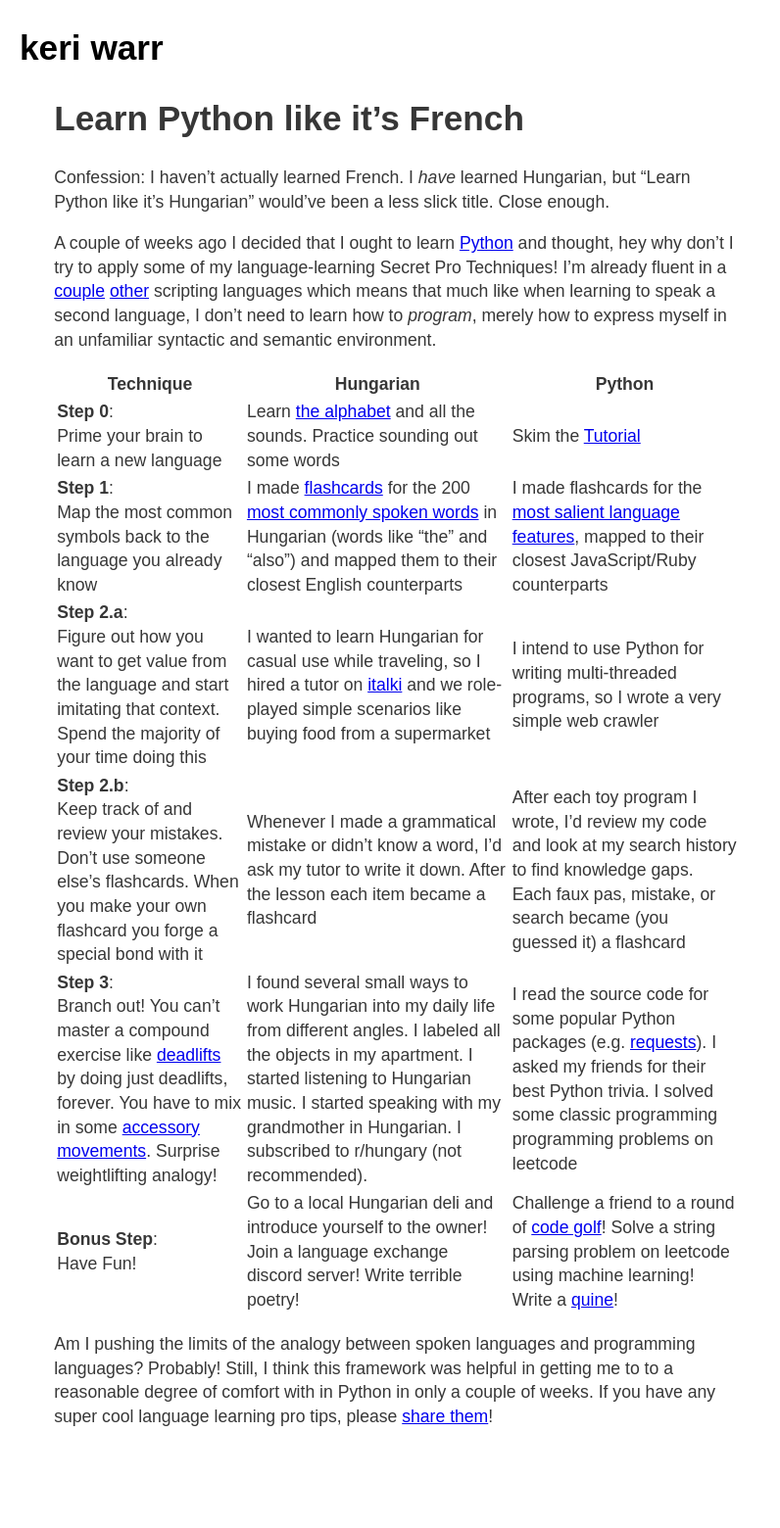
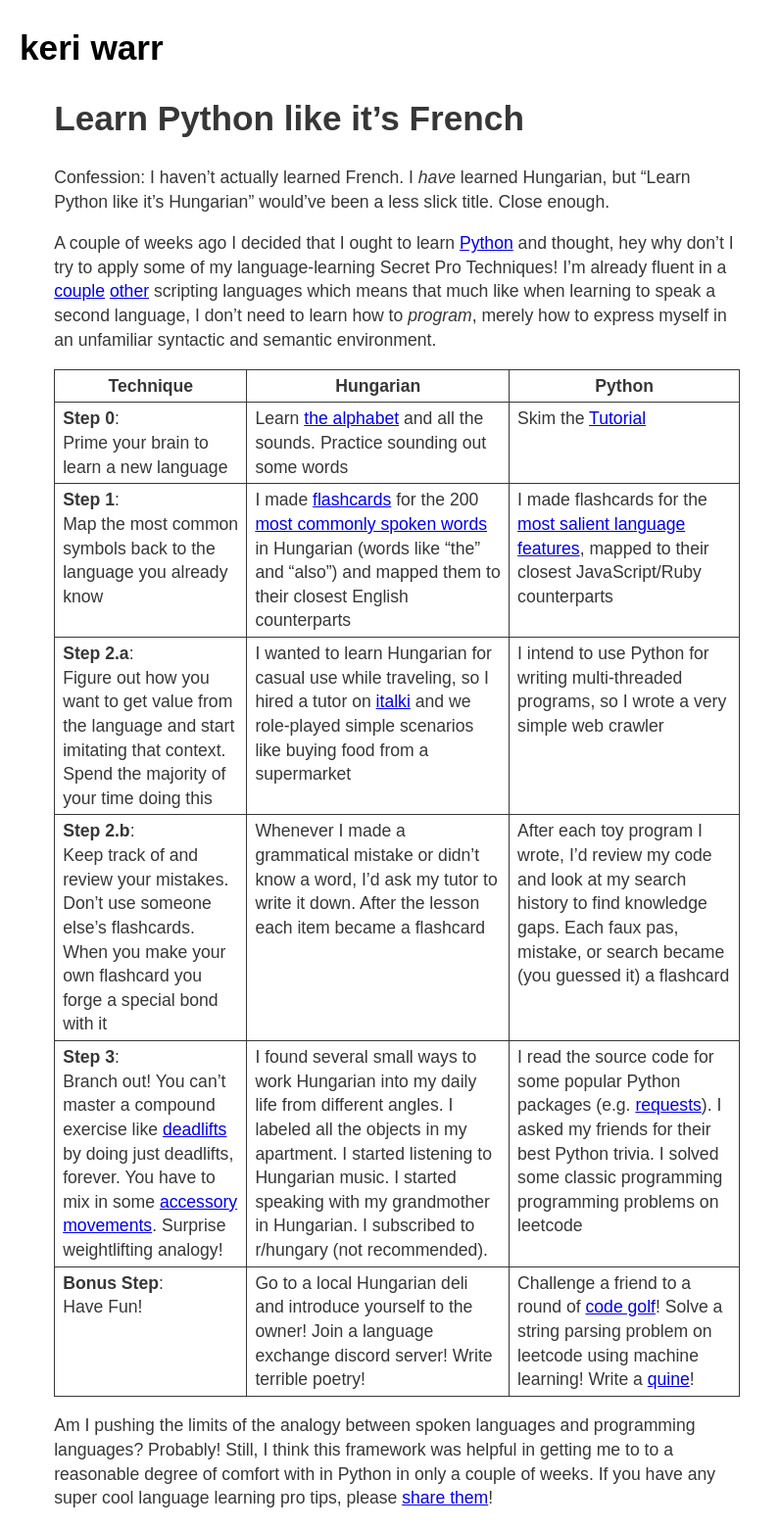
Before and after one commit to keriwarr/keriwarr.github.io, a Jekyll site: the page built from _posts/2022-11-21-learning-python-like-learning-french.md, in a window 1280 px wide. Shown: the whole page at 98% size, without its empty margins (0-796 px from the left). Built offline with Jekyll 4.4.1, drawn with Linux system fonts in a browser that asks for light colours; before the commit the page ends 1476 px from its top, so only the background shows below that.

Commit message:
Tweak table styles

```diff
--- a/_layouts/default.html
+++ b/_layouts/default.html
@@ -70,26 +72,31 @@
             body {
                 font-size: 1.1em;
             }
+
             ul {
                 line-height: 1.6;
             }
+
             .post {
                 margin-left: 2em;
             }
         }
 
         @media print {
+
             *,
             :after,
             :before {
-                color: #000!important;
+                color: #000 !important;
             }
+
             a[href]:after {
                 content: " (" attr(href) ")";
             }
         }
 
-        pre, p code {
+        pre,
+        p code {
             border: 2px solid #ccc;
             border-radius: 0.5em;
             background-color: #eee;
@@ -107,11 +114,34 @@
         .gist .gist-meta {
             padding: 4px 10px !important;
         }
+
+
+        table {
+            border-collapse: collapse;
+        }
+
+        table,
+        th,
+        td {
+            border: 1px solid;
+        }
+
+        th,
+        td {
+            padding: 4px 8px;
+        }
+
+        td {
+            vertical-align: top;
+        }
+
     </style>
 </head>
+
 <body>
     <h1><a href="{{ site.github.url }}">keri warr</a></h1>
 
     {{ content }}
 </body>
+
 </html>
```
Also changed, not shown: other parts of _layouts/default.html (+3 -1 lines).
